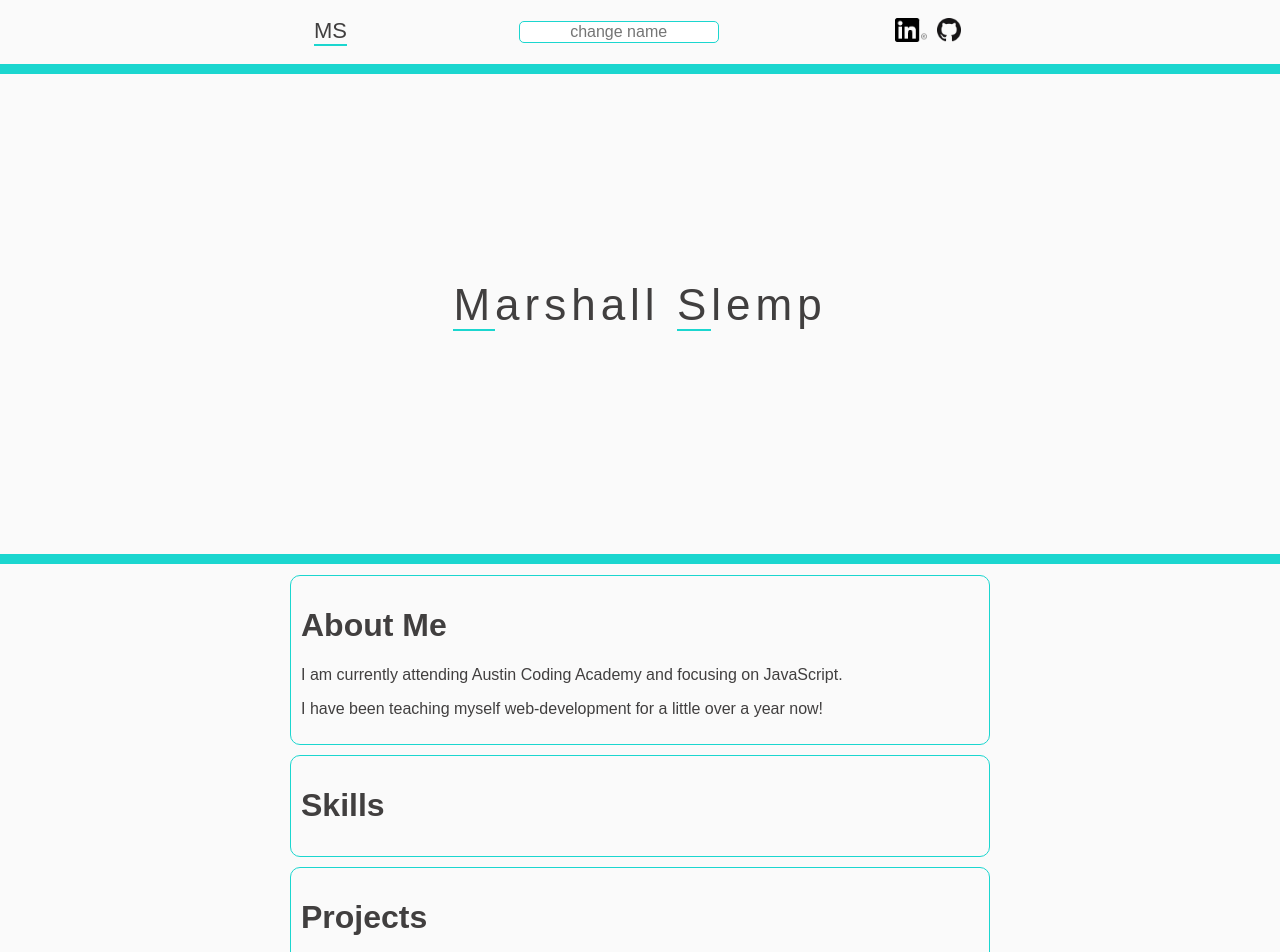
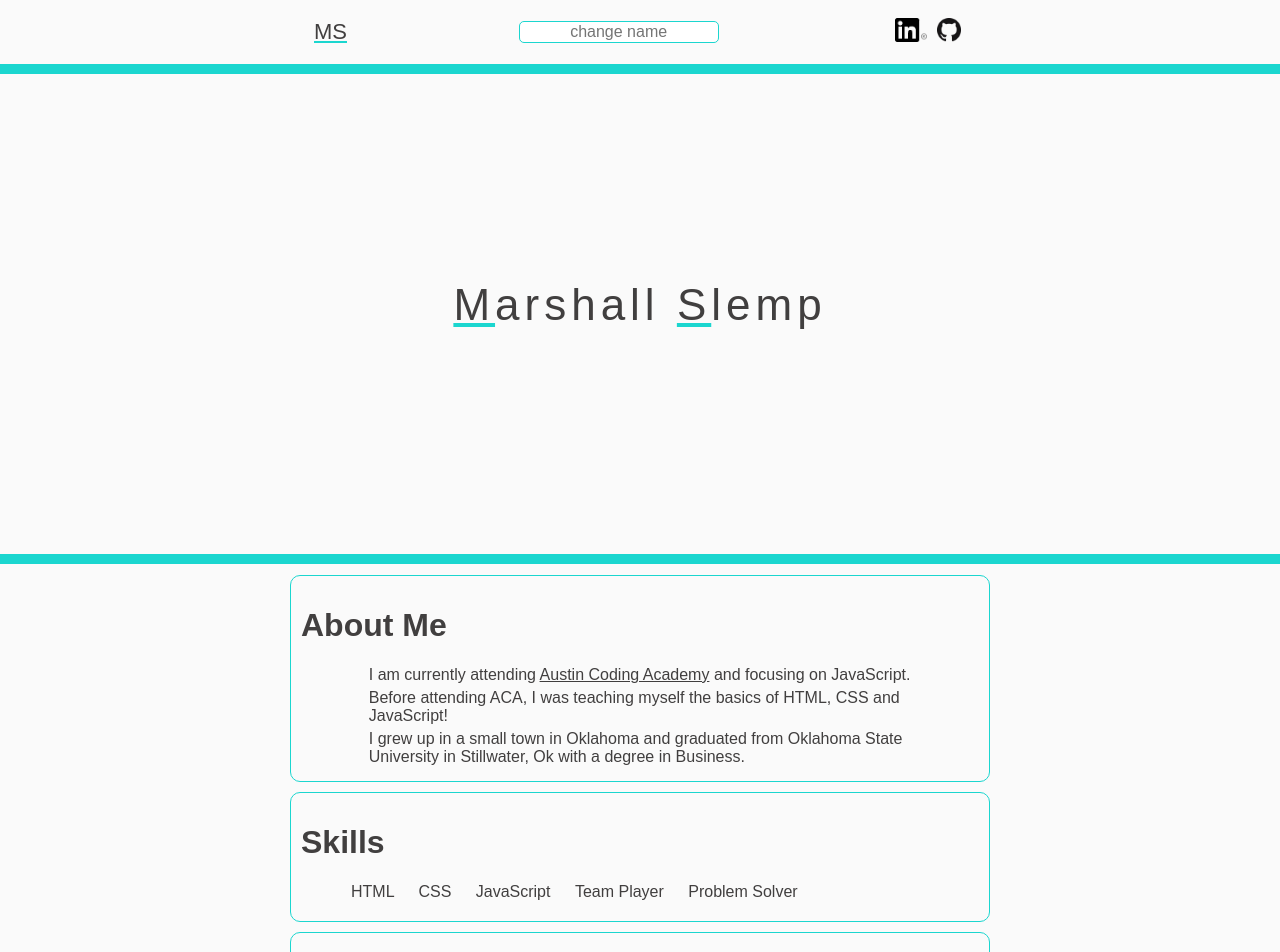
Before and after one commit to marshall405/portfolio-aca, a React (Create React App) app: page / in a window 1280 px wide. Shown: the top 952 px of the page. Built offline with nearby package versions, Linux system fonts and the light colour scheme.

Commit message:
add contact popup

```diff
--- a/src/App.js
+++ b/src/App.js
@@ -6,6 +6,7 @@ import {About} from './components/About';
 import {Projects} from './components/Projects';
 import {Jumbo} from './components/Jumbo';
 import {Skills} from './components/Skills';
+import {Contact} from './components/Contact';
 // import material-ui
 import CssBaseline from '@material-ui/core/CssBaseline';
 
@@ -18,9 +19,13 @@ class App extends Component {
 
 
     this.state = {
-      name : 'Marshall Slemp'
+      name : 'Marshall Slemp',
+      contact : false
     }
     this.handleChange = this.handleChange.bind(this);
+    this.mouseOver = this.mouseOver.bind(this);
+    this.mouseOut = this.mouseOut.bind(this);
+    this.onClick = this.onClick.bind(this);
   }
 
   handleChange(e){
@@ -30,14 +35,45 @@ class App extends Component {
       this.setState({name : e.target.value})
     }
   }
+  mouseOver(){
+    this.setState({name : 'Hire Me!'})
+  }
+  mouseOut() {
+    this.setState({name : 'Marshall Slemp'})
+  }
+  onClick() {
+    if(this.state.contact){
+      this.setState({contact:false})
+    } else {
+      this.setState({contact : true})
+    }
+  }
+  render() {
+    if(this.state.contact){
+      return (
+        <div>
+        <CssBaseline />
+        <Contact onClick={this.onClick}/>
+        <Heading name='MS' handleChange={this.handleChange}/>
 
-  render() {
+        <Jumbo name={this.state.name} mouseOver={this.mouseOver} mouseOut={this.mouseOut} onClick={this.onClick}/>
+        <div className='section container'>
+          <About />
+          <Skills />
+          <Projects />
+        </div>
+        <div className='footer'>
+          <h6> designed and developed by marshall 2018</h6>
+        </div>
+      </div>
+      )
+    }
     return (
       <div>
         <CssBaseline />
         <Heading name='MS' handleChange={this.handleChange}/>
 
-        <Jumbo name={this.state.name}/>
+        <Jumbo name={this.state.name} mouseOver={this.mouseOver} mouseOut={this.mouseOut} onClick={this.onClick}/>
         <div className='section container'>
           <About />
           <Skills />
--- a/src/components/About.js
+++ b/src/components/About.js
@@ -6,8 +6,9 @@ export class About extends React.Component {
         return (
             <div className='about-container'>
                <h1> About Me </h1>
-                <p> I am currently attending Austin Coding Academy and focusing on JavaScript.</p>
-                <p> I have been teaching myself web-development for a little over a year now!</p>
+                <p> I am currently attending <a href='https://austincodingacademy.com/'>Austin Coding Academy</a> and focusing on JavaScript.</p>
+                <p> Before attending ACA, I was teaching myself the basics of HTML, CSS and JavaScript!</p>
+                <p> I grew up in a small town in Oklahoma and graduated from Oklahoma State University in Stillwater, Ok with a degree in Business.</p>
             </div>
         )
     }
--- /dev/null
+++ b/src/components/Contact.js
@@ -0,0 +1,23 @@
+import React from 'react';
+
+export class Contact extends React.Component {
+
+
+
+
+    render() {
+        return (
+            <div>
+            <div id='contact' onClick={() => this.props.onClick()}>
+            </div>
+            <div className='contact-container'>
+                <h1> Contact Me </h1>
+                <p> 405-919-2960 </p>
+                <p><a href='mailto:marshall.slemp@gmail.com'>marshall.slemp@gmail.com</a></p>
+                <h3> Current Location </h3>
+                <p> Round Rock, Texas </p>
+            </div>
+        </div>
+        )
+    }
+}
--- a/src/components/Jumbo.js
+++ b/src/components/Jumbo.js
@@ -10,13 +10,15 @@ export class Jumbo extends React.Component {
         if(this.props.name === 'Marshall Slemp'){
             return (
                 <div className='jumbo'>
-                    <h1><span>M</span>arshall <span>S</span>lemp</h1>
+                    <h1 onMouseEnter={() => this.props.mouseOver()}>
+                        <span>M</span>arshall <span>S</span>lemp
+                    </h1>
                 </div>
             )
         } else {
             return (
                 <div className='jumbo'>
-                    <h1>{this.props.name}</h1>
+                    <h1 onClick={() => this.props.onClick()} onMouseLeave={() => this.props.mouseOut()}><a href='#contact'>{this.props.name}</a></h1>
                 </div>
             )
         }
--- a/src/components/Skills.js
+++ b/src/components/Skills.js
@@ -1,11 +1,21 @@
 import React from 'react';
+
+
+
 
 export class Skills extends React.Component {
     render() {
         return (
             <div className='skills-container'>
                 <h1> Skills </h1>
+                <ul>
+                    <li> HTML </li>
+                    <li> CSS </li>
+                    <li> JavaScript </li>
+                    <li> Team Player </li>
+                    <li> Problem Solver </li>
 
+                </ul>
             </div>
         )
     }
--- a/src/styles/App.css
+++ b/src/styles/App.css
@@ -13,7 +13,7 @@ html {
 /*          HEADING        */
 #name {
   font-size: 22px;
-  border-bottom: 2px solid #1bd6cf;
+  text-decoration: #1bd6cf underline;
 }
 .flex-container {
   display: flex;
@@ -21,7 +21,15 @@ html {
 }
 a {
   padding: 0;
-
+}
+a,
+a:link,
+a:visited,
+a:hover,
+a:active {
+    color: inherit;
+    text-decoration: inherit;
+    font-weight: inherit;
 }
 img {
   margin: 5px;
@@ -59,12 +67,14 @@ input:focus {
   margin: 0;
   letter-spacing: 5px;
 }
+
 .jumbo h1 {
   font-size: 44px;
   padding: 0;
 }
 .jumbo span {
-  border-bottom: 2px solid #1bd6cf;
+  text-decoration-line: underline;
+  text-decoration-color: #1bd6cf;
   padding: 0;
 }
 
@@ -85,14 +95,61 @@ input:focus {
 
 
 
+/*        CONTACT          */
+
+#contact {
+  position: fixed;
+  width: 100%;
+  height: 100%;
+  z-index: 1000;
+  opacity: .9;
+  background-color: #413f3f;
+
+}
+.contact-container {
+  position: fixed;
+  z-index: 1001;
+  top: 50%;
+  left: 50%;
+  width: 500px;
+  height: 500px;
+  margin-left: -250px;
+  margin-top: -250px;
+  background-color: white;
+  border-radius: 10px;
+  padding: 5px;
+  opacity: 1;
+  color:#413f3f;
+  text-align: center;
+}
+.contact-container h1 {
+  text-decoration: #1bd6cf underline;
+  margin: 10px;
+}
 
 
 
 
 
 
+/*        ABOUT            */
+.about-container a {
+  text-decoration-line: underline;
+}
+.about-container p {
+  width: 80%;
+  margin: 5px auto;
+}
 
-
+/*        SKILLS           */
+.skills-container ul {
+  list-style: none;
+  margin: 10px auto;
+}
+.skills-container ul li {
+  display: inline;
+  margin: 10px;
+}
 
 /*        FOOTER           */
 
```
